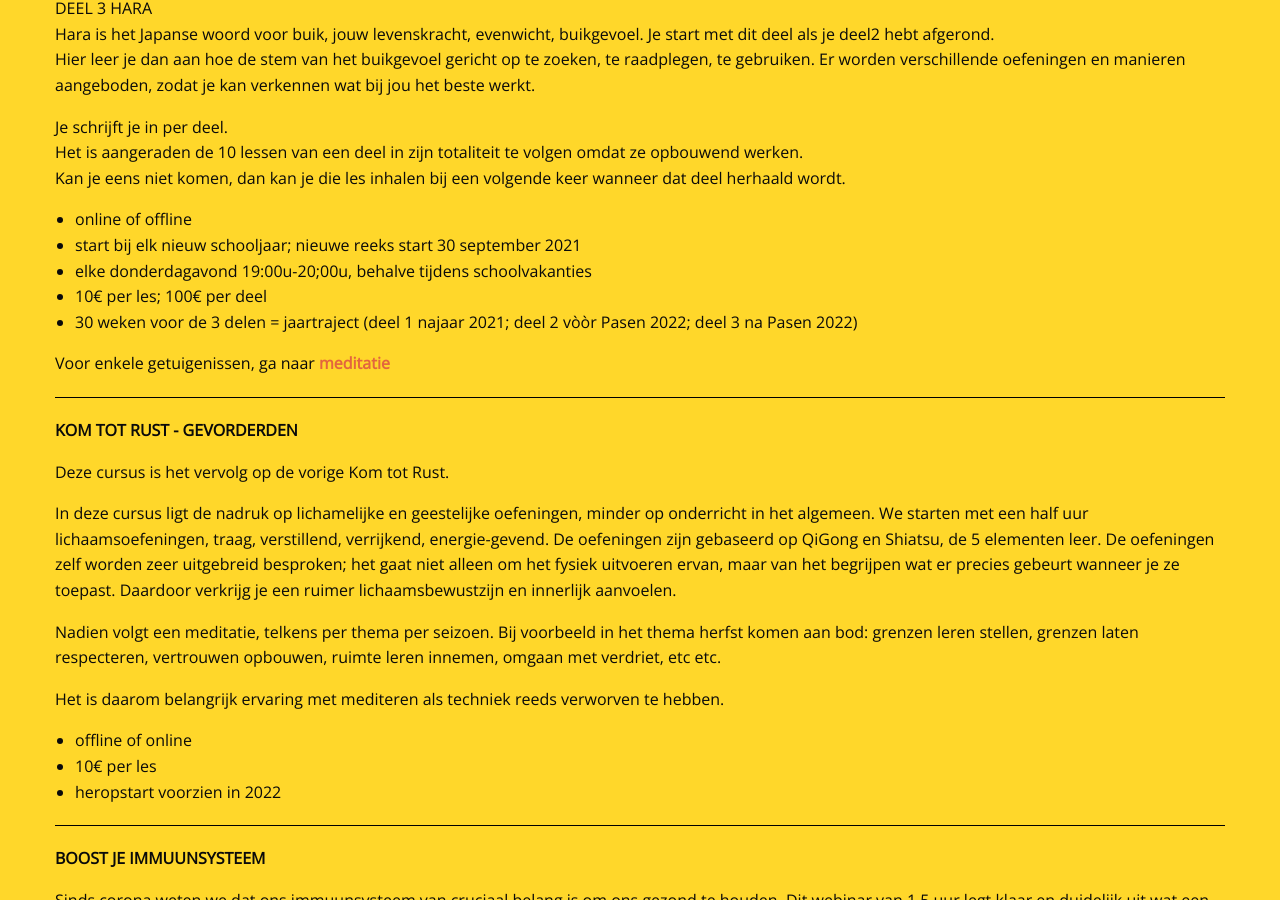
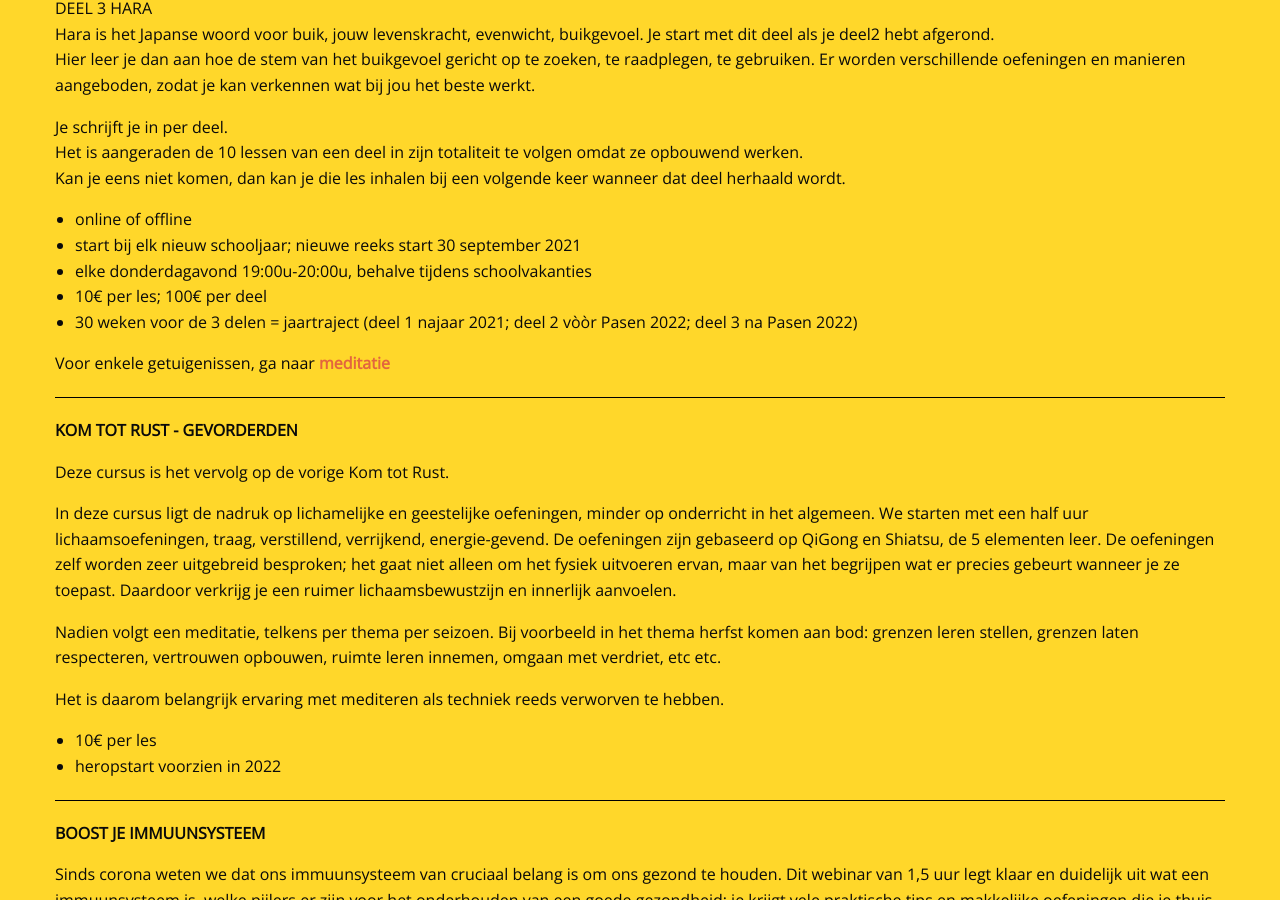
Before and after one commit to manopura/manopura.github.io, a Jekyll site: the page built from cursussen.md, in a window 1280 px wide and 900 px high, scrolled down 778 px. Built offline with Jekyll 4.4.1, drawn with Linux system fonts in a browser that asks for light colours; nearby versions of some CDN libraries; our own code applies the rules of GitHub Pages for plain Markdown files.

Commit message:
Update cursussen.md

```diff
--- a/cursussen.md
+++ b/cursussen.md
@@ -36,7 +36,7 @@ Kan je eens niet komen, dan kan je die les inhalen bij een volgende keer wanneer
 
 - online of offline
 - start bij elk nieuw schooljaar; nieuwe reeks start 30 september 2021
-- elke donderdagavond 19:00u-20;00u, behalve tijdens schoolvakanties
+- elke donderdagavond 19:00u-20:00u, behalve tijdens schoolvakanties
 - 10€ per les; 100€ per deel
 - 30 weken voor de 3 delen = jaartraject (deel 1 najaar 2021; deel 2 vòòr Pasen 2022; deel 3 na Pasen 2022)
 
@@ -56,7 +56,6 @@ Nadien volgt een meditatie, telkens per thema per seizoen. Bij voorbeeld in het
 
 Het is daarom belangrijk ervaring met mediteren als techniek reeds verworven te hebben.
 
-- offline of online
 - 10€ per les
 - heropstart voorzien in 2022
 
```
